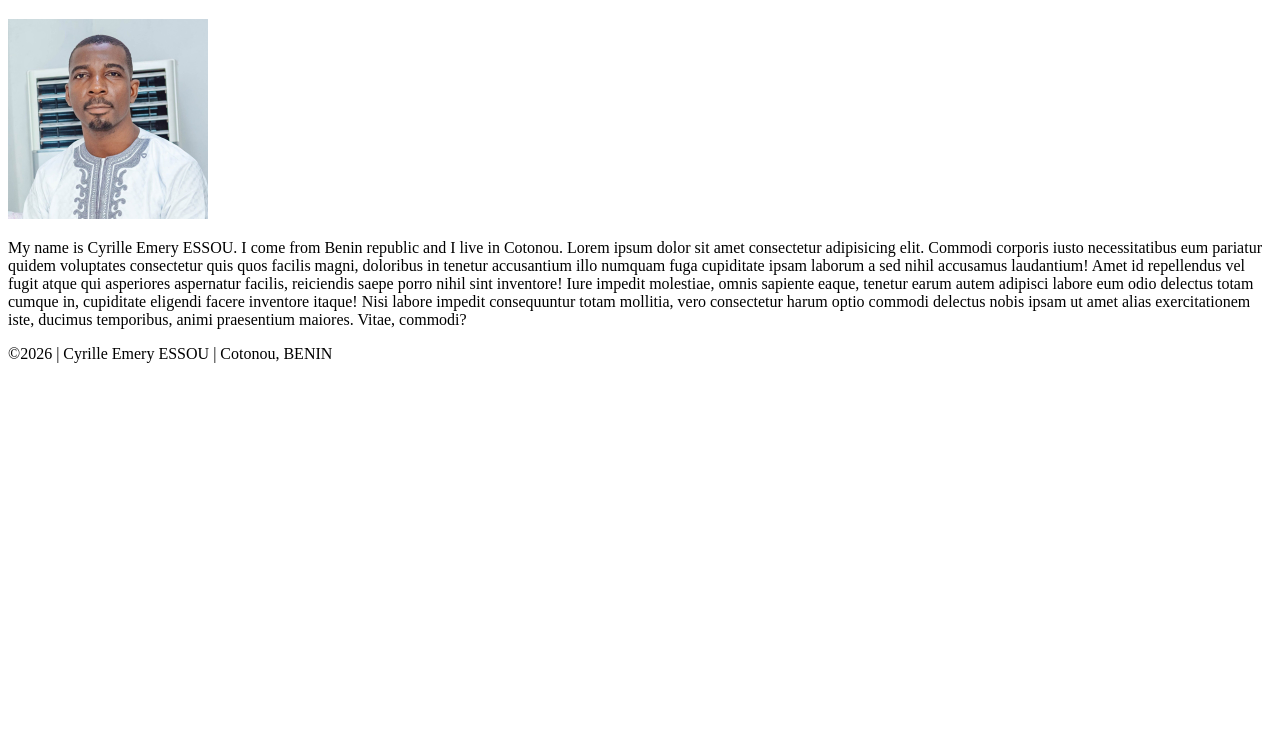
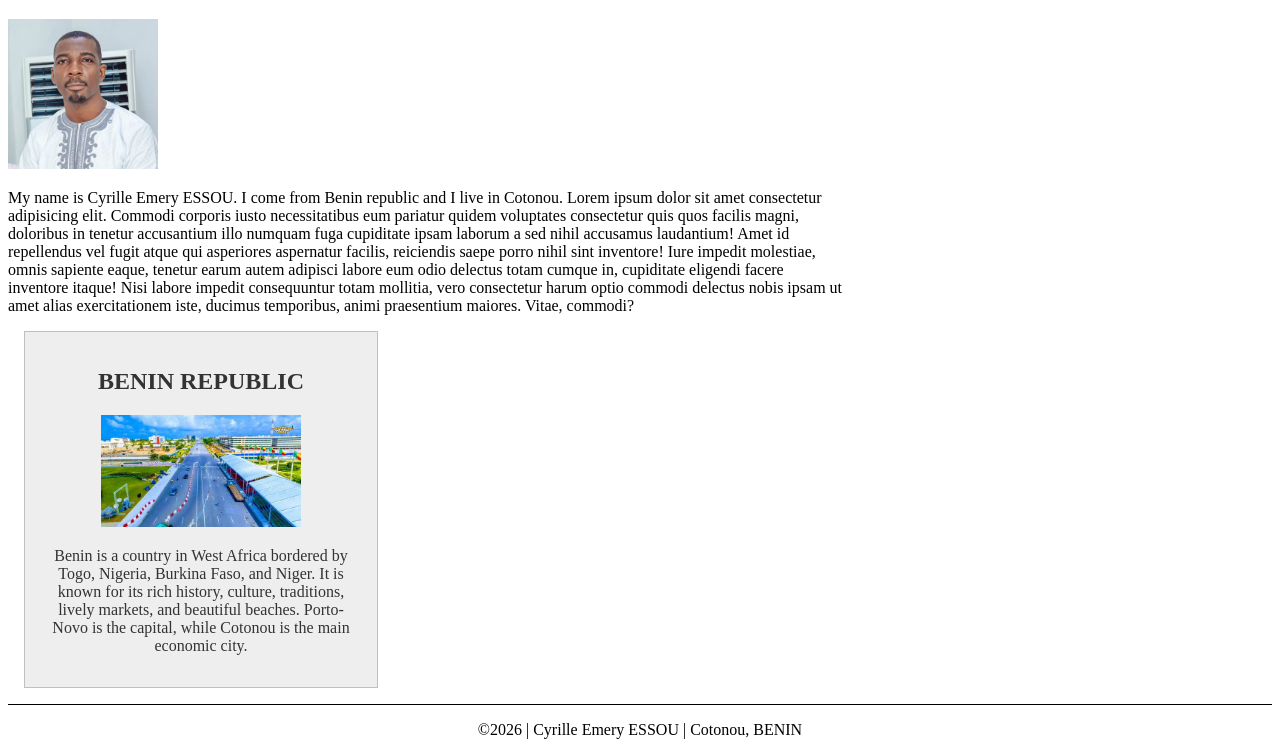
Before and after one commit to 2EC89/wdd130, a plain HTML site: page index.html in a window 1280 px wide. Shown: the part 87-842 px from the top of the page. Before the commit the page ends 800 px from the top, so only its background shows below. Drawn offline with Linux system fonts and the light colour scheme.

Commit message:
week_two_again

```diff
--- a/index.html
+++ b/index.html
@@ -5,6 +5,9 @@
         <meta charset="UTF-8">
         <meta name="viewport" content="width=device-width, initial-scale=1.0">
         <title>Cyrille Emery ESSOU | WDD 130 </title>
+        <meta name="description" content="Cyrille Emery ESSOU's BYU-IDAHO WDD 130 course home page">
+        <meta name="author" content="Cyrille ESSOU">
+        <link rel="stylesheet" href="styles/styles.css">
     </head>
 
     <body>
@@ -30,6 +33,17 @@
                 temporibus, animi praesentium maiores. Vitae, commodi?</p>
         </main>
 
+        <aside>
+            <h2>BENIN REPUBLIC</h2>
+            <img src="images/benin.jpg" alt="Benin Landscape">
+            <p>Benin is a country in West Africa bordered by Togo, Nigeria, Burkina Faso, and Niger. It
+                is known
+                for its rich history, culture, traditions, lively markets, and beautiful beaches.
+                Porto-Novo is the
+                capital, while Cotonou is the main economic city.
+            </p>
+        </aside>
+
         <footer>
             <p>&copy;2026 | Cyrille Emery ESSOU | Cotonou, BENIN</p>
         </footer>
--- a/styles/styles.css
+++ b/styles/styles.css
@@ -1,37 +1,3 @@
-* {
-    margin: 0;
-    padding: 0;
-    box-sizing: border-box;
-}
-
-:root {
-    --backgrouncolor-textcolor: darkblue;
-}
-
-nav {
-    background-color: var(--backgrouncolor-textcolor);
-    padding: 10px;
-}
-
-nav a {
-    color: white;
-    display: block;
-    padding: 20px;
-}
-
-h1 {
-    color: var(--backgrouncolor-textcolor);
-}
-
-main img {
-    width: 150px;
-    height: auto;
-    border: 1px solid black;
-    padding: 10px;
-    box-shadow: 0 0 30px gray;
-
-}
-
 main {
     max-width: 840px;
 }
@@ -44,7 +10,6 @@ aside {
     background-color: #eee;
     color: #333;
     text-align: center;
-    position: relative;
 }
 
 aside img {
@@ -55,7 +20,6 @@ aside img {
 main img {
     width: 150px;
     height: auto;
-    float: right;
 }
 
 p {
@@ -67,19 +31,3 @@ footer {
     border-top: 1px solid #000;
     text-align: center;
 }
-
-/* Class Selectors */
-.box {
-    margin: 1rem;
-    border: 1px solid rgb(0 0 0 / 10%);
-    padding: 1rem;
-    background-color: #ddd;
-    color: #000;
-}
-
-aside h2 {
-    position: absolute;
-    top: 47px;
-    left: 150px;
-
-}
--- /dev/null
+++ b/styles/styles_1.css
@@ -0,0 +1,85 @@
+* {
+    margin: 0;
+    padding: 0;
+    box-sizing: border-box;
+}
+
+:root {
+    --backgrouncolor-textcolor: darkblue;
+}
+
+nav {
+    background-color: var(--backgrouncolor-textcolor);
+    padding: 10px;
+}
+
+nav a {
+    color: white;
+    display: block;
+    padding: 20px;
+}
+
+h1 {
+    color: var(--backgrouncolor-textcolor);
+}
+
+main img {
+    width: 150px;
+    height: auto;
+    border: 1px solid black;
+    padding: 10px;
+    box-shadow: 0 0 30px gray;
+
+}
+
+main {
+    max-width: 840px;
+}
+
+aside {
+    width: 20rem;
+    margin: 1rem;
+    border: 1px solid rgb(0 0 0 /0.2);
+    padding: 1rem;
+    background-color: #eee;
+    color: #333;
+    text-align: center;
+    position: relative;
+}
+
+aside img {
+    width: 200px;
+    height: auto;
+}
+
+main img {
+    width: 150px;
+    height: auto;
+    float: right;
+}
+
+p {
+    padding: 0;
+}
+
+footer {
+    margin-top: 1em;
+    border-top: 1px solid #000;
+    text-align: center;
+}
+
+/* Class Selectors */
+.box {
+    margin: 1rem;
+    border: 1px solid rgb(0 0 0 / 10%);
+    padding: 1rem;
+    background-color: #ddd;
+    color: #000;
+}
+
+aside h2 {
+    position: absolute;
+    top: 47px;
+    left: 150px;
+
+}
```
